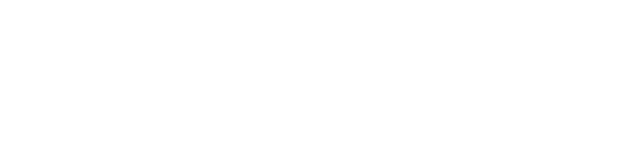
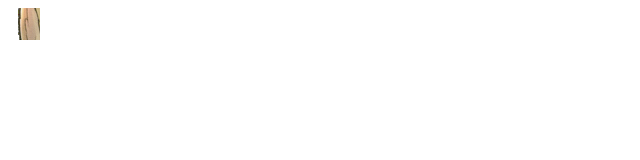
Before and after one commit to sam0830/practice-web-game, a website: page public/index.html in a window 1280 px wide. Shown: the full height of the page, 0-640 px from the left. Drawn offline with Linux system fonts and the light colour scheme.

Commit message:
スプライトの描画

```diff
--- a/public/index.html
+++ b/public/index.html
@@ -1,3 +1,13 @@
-<html>
+<!DOCTYPE html>
+<html lang="en">
+<head>
+    <meta charset="UTF-8">
+    <meta name="viewport" content="width=device-width, initial-scale=1.0">
+    <meta http-equiv="X-UA-Compatible" content="ie=edge">
+    <title>Document</title>
+</head>
+<body>
     <canvas id="mainCanvas" width="640" height="480"></canvas>
+    <script src="js/main.js"></script>
+</body>
 </html>
--- a/public/js/main.js
+++ b/public/js/main.js
@@ -1,5 +1,47 @@
 (function e(t,n,r){function s(o,u){if(!n[o]){if(!t[o]){var a=typeof require=="function"&&require;if(!u&&a)return a(o,!0);if(i)return i(o,!0);var f=new Error("Cannot find module '"+o+"'");throw f.code="MODULE_NOT_FOUND",f}var l=n[o]={exports:{}};t[o][0].call(l.exports,function(e){var n=t[o][1][e];return s(n?n:e)},l,l.exports,e,t,n,r)}return n[o].exports}var i=typeof require=="function"&&require;for(var o=0;o<r.length;o++)s(r[o]);return s})({1:[function(require,module,exports){
-var StageScene = require('./scene/stage')
+var ImageLoader = function() {
+    this.images = {};
+
+    this.loading_image_num = 0;
+    this.loaded_image_num = 0;
+};
+
+ImageLoader.prototype.loadImage = function(name, path) {
+    var self = this;
+
+    self.loading_image_num++;
+
+    // loadImage終了
+    var onload_function = function() {
+        self.loaded_image_num++;
+    };
+
+    var image = new Image();
+    image.src = path;
+    image.onload = onload_function;
+    this.images[name] = image;
+};
+
+// 画像が全て読み込まれたかどうか
+ImageLoader.prototype.isAllLoaded = function () {
+    return this.loaded_image_num > 0 && this.loaded_image_num === this.loading_image_num;
+};
+
+// 画像データの取得
+ImageLoader.prototype.getImage = function(name) {
+    return this.images[name];
+};
+
+// 画像データをメモリから解放
+ImageLoader.prototype.remove = function(name) {
+    delete this.images[name];
+};
+
+module.exports = ImageLoader;
+
+},{}],2:[function(require,module,exports){
+var StageScene = require('./scene/stage');
+var ImageLoader = require('./asset_loader/image');
 
 var Game = function(canvas) {
     this.ctx = canvas.getContext('2d'); // Canvas への描画はctxプロパティを通して行う
@@ -14,6 +56,9 @@ var Game = function(canvas) {
 
     this.addScene("stage", new StageScene(this)); // シーンを追加
     this.changeScene("stage"); // 最初のシーンに切り替え
+
+    this.image_loader = new ImageLoader();
+    this.image_loader.loadImage("chara", '../image/chara.png');
 };
 
 Game.prototype.startRun = function() {
@@ -58,16 +103,18 @@ Game.prototype.changePrevScene = function() {
 };
 module.exports = Game;
 
-},{"./scene/stage":4}],2:[function(require,module,exports){
+},{"./asset_loader/image":1,"./scene/stage":5}],3:[function(require,module,exports){
 var Game = require('./game');
 var mainCanvas = document.getElementById('mainCanvas');
 var game = new Game(mainCanvas);
 game.startRun();
 
-},{"./game":1}],3:[function(require,module,exports){
+},{"./game":2}],4:[function(require,module,exports){
 var Chara = function(scene) {
     this.scene = scene;
-    this.game = game;
+    this.game = scene.game;
+
+
 
     this._id = "chara";
 
@@ -89,9 +136,9 @@ Chara.prototype.update = function() {
 
 // 描画
 Chara.prototype.draw = function() {
-    var image = this.core.image_loader.getImage(this.spriteName());
+    var image = this.game.image_loader.getImage(this.spriteName());
 
-    var ctx = this.core.ctx;
+    var ctx = this.game.ctx;
 
     ctx.save();
 
@@ -101,7 +148,7 @@ Chara.prototype.draw = function() {
     var sprite_width = this.spriteWidth();
     var sprite_height = this.spriteHeight();
 
-    ctx.drawimage(image,
+    ctx.drawImage(image,
         // sprite position
         sprite_width * this.spriteIndexX(), sprite_height * this.spriteIndexY(),
         // sprite size to get
@@ -121,22 +168,22 @@ Chara.prototype.spriteName = function() {
 
 Chara.prototype.spriteIndexX = function() {
     return 0;
-}
+};
 
 Chara.prototype.spriteIndexY = function() {
     return 0;
-}
+};
 
 Chara.prototype.spriteWidth = function() {
     return 64;
-}
+};
 
 Chara.prototype.spriteHeight = function() {
     return 64;
-}
+};
 module.exports = Chara;
 
-},{}],4:[function(require,module,exports){
+},{}],5:[function(require,module,exports){
 var Chara = require('../object/chara');
 var StageScene = function(game) {
     this.game = game;
@@ -179,4 +226,4 @@ StageScene.prototype.drawObjects = function() {
 }
 module.exports = StageScene;
 
-},{"../object/chara":3}]},{},[2]);
+},{"../object/chara":4}]},{},[3]);
--- a/src/js/asset_loader/image.js
+++ b/src/js/asset_loader/image.js
@@ -22,13 +22,12 @@ ImageLoader.prototype.loadImage = function(name, path) {
 };
 
 // 画像が全て読み込まれたかどうか
-ImageLoader..prototype.isAllLoaded = function () {
+ImageLoader.prototype.isAllLoaded = function () {
     return this.loaded_image_num > 0 && this.loaded_image_num === this.loading_image_num;
 };
 
 // 画像データの取得
-ImageLoader.prototype.get = function(name) {
-    1+1;
+ImageLoader.prototype.getImage = function(name) {
     return this.images[name];
 };
 
--- a/src/js/game.js
+++ b/src/js/game.js
@@ -1,4 +1,5 @@
-var StageScene = require('./scene/stage')
+var StageScene = require('./scene/stage');
+var ImageLoader = require('./asset_loader/image');
 
 var Game = function(canvas) {
     this.ctx = canvas.getContext('2d'); // Canvas への描画はctxプロパティを通して行う
@@ -13,6 +14,9 @@ var Game = function(canvas) {
 
     this.addScene("stage", new StageScene(this)); // シーンを追加
     this.changeScene("stage"); // 最初のシーンに切り替え
+
+    this.image_loader = new ImageLoader();
+    this.image_loader.loadImage("chara", '../image/chara.png');
 };
 
 Game.prototype.startRun = function() {
```
Also changed, not shown: src/js/object/chara.js (+10 -8 lines).
